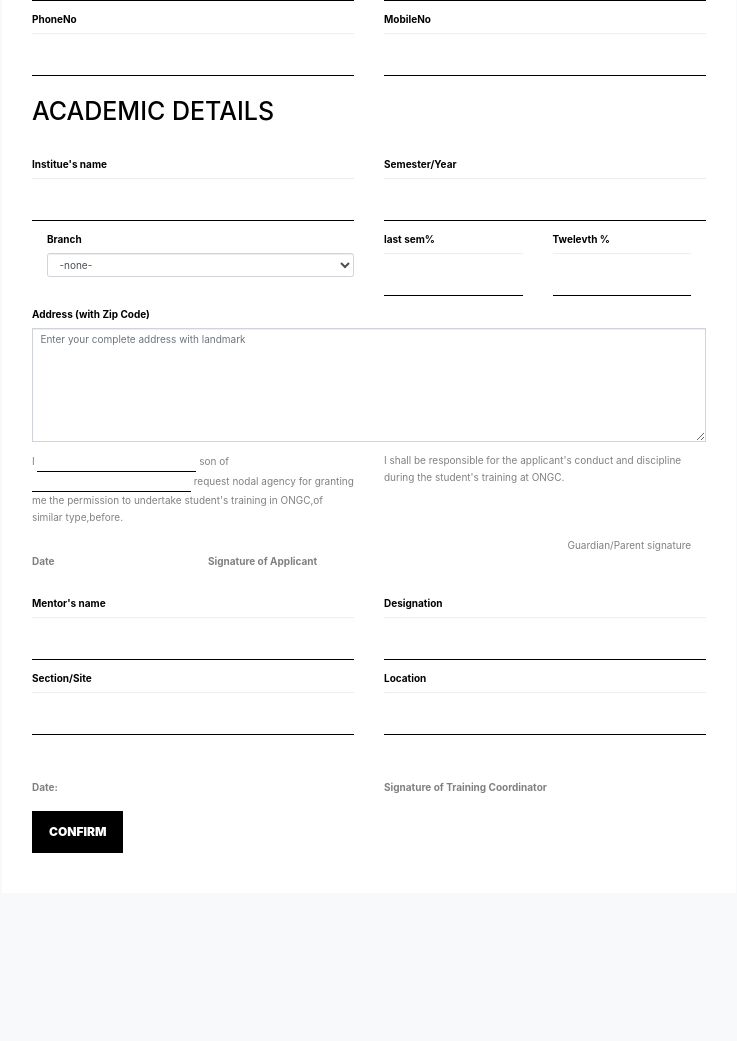
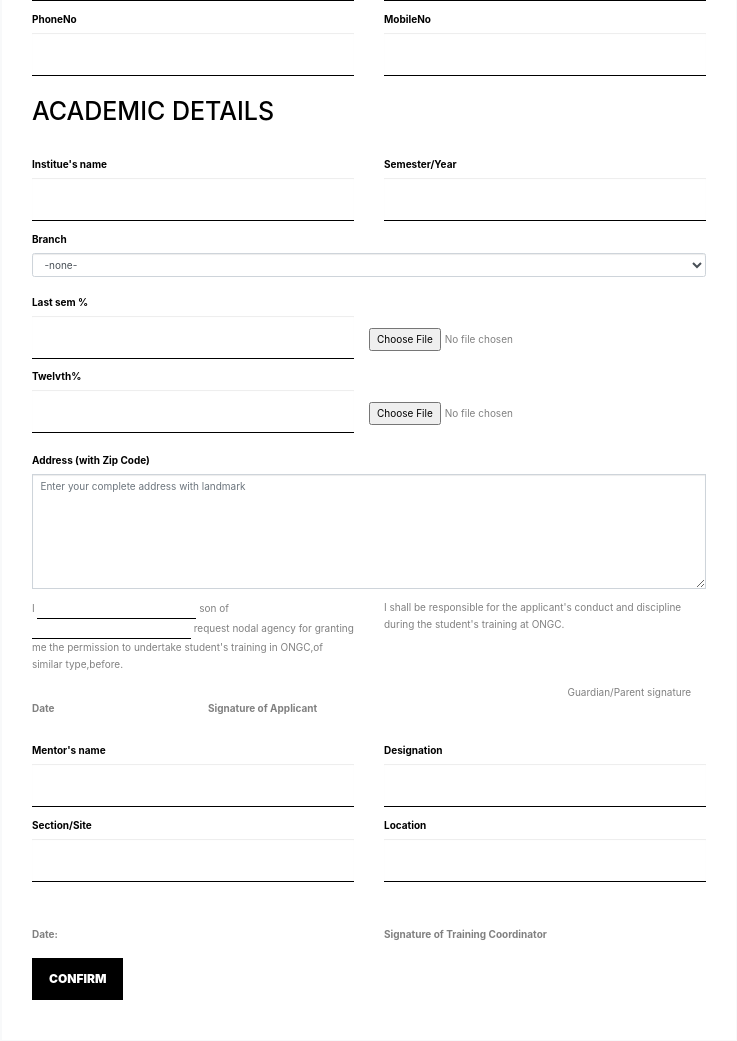
Before and after one commit to parth96/intern, a Django app: page /polls/ in a window 1280 px wide. Shown: the part 693-1734 px from the top of the page, without its empty margins (271-1008 px from the left). Before the commit the page ends 1546 px from the top, so only its background shows below. Run offline with Django 3.2, Linux system fonts and the light colour scheme; some libraries are stand-ins or nearby versions; some web fonts are replaced.

Commit message:
file upload

```diff
--- a/templates/buy.html
+++ b/templates/buy.html
@@ -245,22 +245,8 @@
                         <label class="text-black" for="fatoccu">Semester/Year</label>
                         <input type="number" id="fatoccu" name="sem" class="form-control rounded-0">
                     </div>
-{#                    <div class="col-md-6">#}
-{#                        <label class=" text-black" for="branch">Branch</label>#}
-{#                        <!--<input type="text" id="country" name="country" class="form-control rounded-0">-->#}
-{#                        <select name="brname" class="form-control rounded-10">#}
-{#                            <option selected>-none-</option>#}
-{#                            {% for i in dictionary %}#}
-{#                                <option value="{{ i }}">{{ i }} </option>#}
-{#                            {% endfor %}#}
-{#                        </select>#}
-{#                    </div>#}
-                    {#                    <div class="col-md-6">#}
-                    {#                        <label class="text-black" for="fatoccu">Present Branch</label>#}
-                    {#                        <input type="text" id="fatoccu" name="brname" class="form-control rounded-0">#}
-                    {#                    </div>#}
                 </div>
-            <div class="col-md-6">
+                {#                <div class="col-md-6">#}
                 <label class=" text-black" for="branch">Branch</label>
                 <!--<input type="text" id="country" name="country" class="form-control rounded-0">-->
                 <select name="brname" class="form-control rounded-10">
@@ -268,19 +254,51 @@
                     {% for i in dictionary %}
                         <option value="{{ i }}">{{ i }} </option>
                     {% endfor %}
-                        </select>
-                    </div>
+                </select><br>
+                {#                </div>#}
                 <div class="row form-group">
                     <div class="col-md-6 mb-3 mb-md-0">
-                        <label class="text-black" for="fathername">last sem%</label>
+                        <label class="text-black" for="fathername">Last sem %</label>
                         <input type="number" id="fatname" name="semmarks" class="form-control rounded-0">
+                    </div>
+                    <div class=''><br>
+                        <label for='photo'></label>
+                        <input type="file" name='semupload' id='newupload'/><br/>
+                        <span id='contactus_newupload_errorloc' class='error'></span>
                     </div>
 
                     <div class="col-md-6">
-                        <label class="text-black" for="fatoccu">Twelevth %</label>
+                        <label class="text-black" for="fatoccu">Twelvth%</label>
                         <input type="number" id="fatoccu" name="twelv" class="form-control rounded-0">
                     </div>
+                    <div class=''><br>
+                        <label for='photo'></label>
+                        <input type="file" name='twelvupload' id='newupload'/><br/>
+                        <span id='contactus_newupload_errorloc' class='error'></span>
                     </div>
+
+                </div>
+                {#                <div class="row form-group">#}
+                {#                    <div class="col-md-6 mb-3 mb-md-0">#}
+                {#                        <label class="text-black" for="fathername">last sem %</label>#}
+                {#                        <input type="number" id="fatname" name="semmarks" class="form-control rounded-0">#}
+                {#                    </div>#}
+                {#                    <div class='container'>#}
+                {#                        <label for='photo'></label><br/>#}
+                {#                        <input type="file" name='semupload' id='newupload'/><br/>#}
+                {#                        <span id='contactus_newupload_errorloc' class='error'></span>#}
+                {#                    </div>#}
+                {##}
+                {#                    <div class="col-md-6">#}
+                {#                        <label class="text-black" for="fatoccu">Twelevth %</label>#}
+                {#                        <input type="number" id="fatoccu" name="twelv" class="form-control rounded-0">#}
+                {#                    </div>#}
+                {#                    <div class='container'>#}
+                {#                        <label for='photo'></label><br/>#}
+                {#                        <input type="file" name='newupload' id='newupload'/><br/>#}
+                {#                        <span id='contactus_newupload_errorloc' class='error'></span>#}
+                {#                    </div>#}
+                {#                </div>#}
                 <div class="row form-group">
                     <div class="col-md-12">
                         <label class="text-black" for="address">Address (with Zip Code)</label>
```
Also changed, not shown: db.sqlite3. Lines whose indentation alone changed are shown as unchanged.
